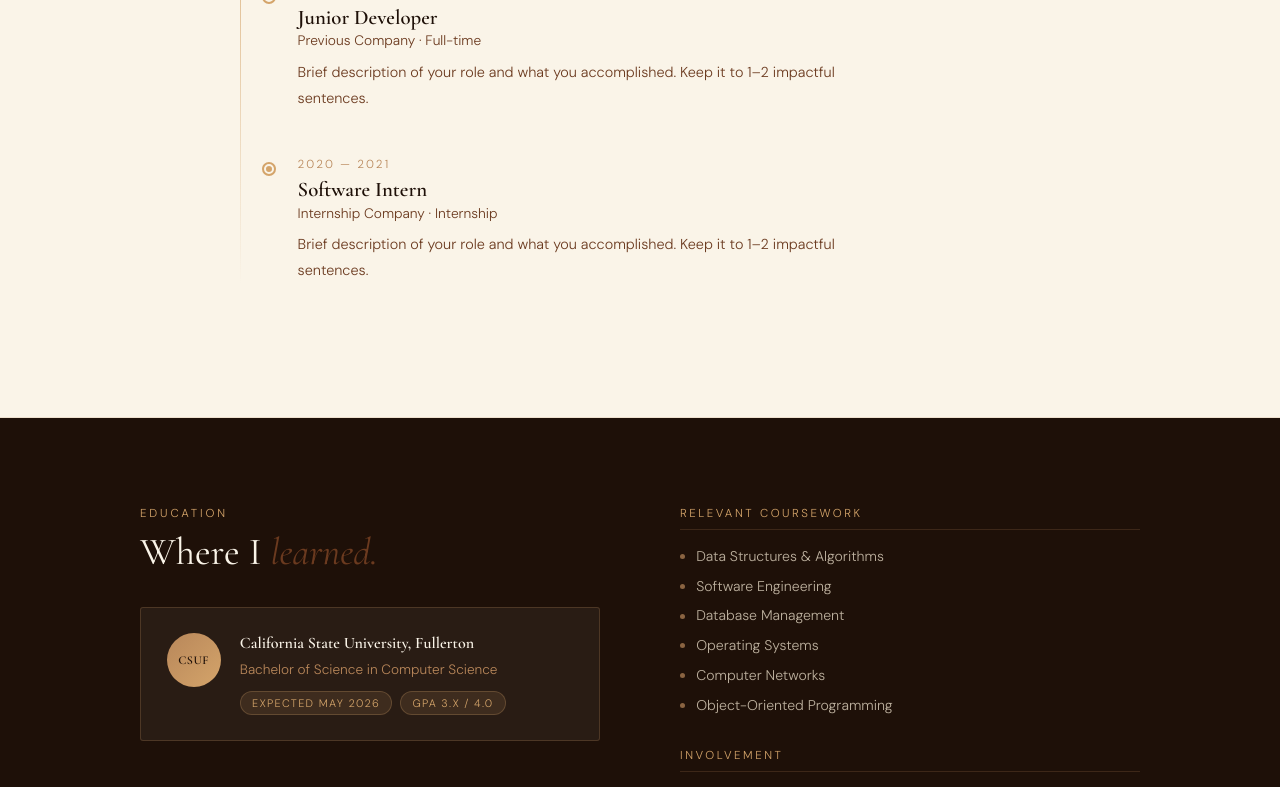
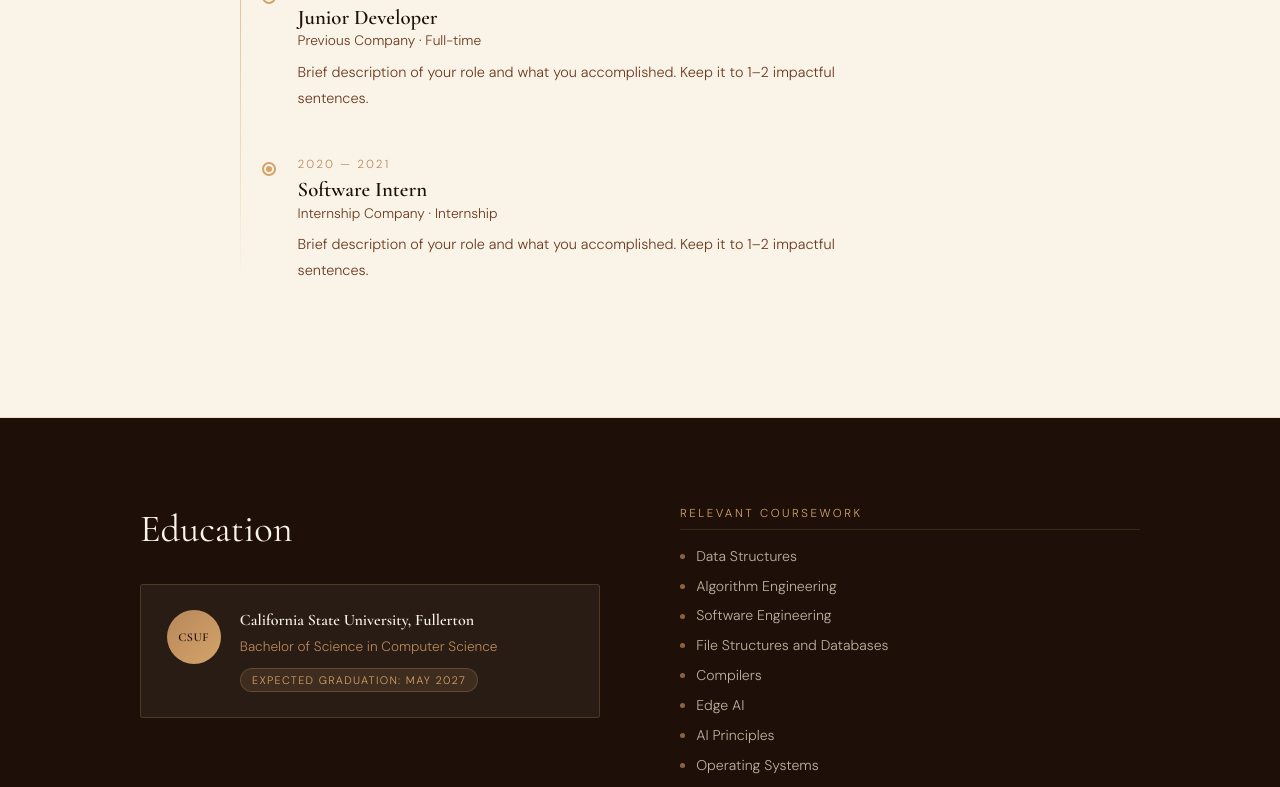
Before and after one commit to alyxce1015/portfolio, a React (Create React App) app: page / in a window 1280 px wide. Shown: the part 2000-2787 px from the top of the page. Built offline with nearby package versions, Linux system fonts and the light colour scheme.

Commit message:
Updated info from mock data

```diff
--- a/public/index.html
+++ b/public/index.html
@@ -2,14 +2,14 @@
 <html lang="en">
   <head>
     <meta charset="utf-8" />
-    <link rel="icon" href="%PUBLIC_URL%/favicon.ico" />
+    <link rel="icon" href="%PUBLIC_URL%/FaviconPortfolioCoffee.png" />
     <meta name="viewport" content="width=device-width, initial-scale=1" />
     <meta name="theme-color" content="#000000" />
     <meta
       name="description"
       content="Web site created using create-react-app"
     />
-    <link rel="apple-touch-icon" href="%PUBLIC_URL%/logo192.png" />
+    <link rel="apple-touch-icon" href="%PUBLIC_URL%/FaviconPortfolioCoffee.png" />
     <!--
       manifest.json provides metadata used when your web app is installed on a
       user's mobile device or desktop. See https://developers.google.com/web/fundamentals/web-app-manifest/
@@ -24,7 +24,7 @@
       work correctly both with client-side routing and a non-root public URL.
       Learn how to configure a non-root public URL by running `npm run build`.
     -->
-    <title>React App</title>
+    <title>Alyxander Cui Edio</title>
   </head>
   <body>
     <noscript>You need to enable JavaScript to run this app.</noscript>
--- a/src/components/Education.jsx
+++ b/src/components/Education.jsx
@@ -8,9 +8,9 @@ export default function Education() {
       <div className="education__inner">
 
         <div className="education__left fade-in">
-          <p className="section-label">Education</p>
+
           <h2 className="section-title">
-            Where I <em>learned.</em>
+                Education
           </h2>
 
           <div className="education__card">
@@ -24,9 +24,6 @@ export default function Education() {
               <p className="education__degree">{education.degree}</p>
               <div className="education__tags">
                 <span className="education__tag">{education.graduation}</span>
-                {education.gpa && (
-                  <span className="education__tag">GPA {education.gpa}</span>
-                )}
               </div>
             </div>
           </div>
--- a/src/components/Hero.jsx
+++ b/src/components/Hero.jsx
@@ -48,7 +48,7 @@ export default function Hero() {
         </h1>
 
         <p className="hero__role">
-          Hi, I am currently a student at Cal State Fullerton, studying Computer Science and I love cars!</p>
+          Hi, I'm Alyx and I am addicted to coffee :D</p>
 
         <div className="hero__btns">
           <a href="#projects" className="btn btn-primary">Projects</a>
--- a/src/data/portfolioData.js
+++ b/src/data/portfolioData.js
@@ -8,18 +8,21 @@ export const education = {
   school:     'California State University, Fullerton',
   short:      'CSUF',
   degree:     'Bachelor of Science in Computer Science',
-  graduation: 'Expected May 2026',       // ✏️ update when you graduate
-  gpa:        '3.X / 4.0',              // ✏️ add your GPA or remove this line by setting to null
+  graduation: 'Expected Graduation: May 2027',
   highlights: [
     // Relevant coursework — shows employers you have the theory background
     {
       label: 'Relevant Coursework',
       items: [
-        'Data Structures & Algorithms',
+        'Data Structures',
+        'Algorithm Engineering',
         'Software Engineering',
-        'Database Management',
+        'File Structures and Databases',
+        'Compilers',
+        'Edge AI',
+        'AI Principles',
         'Operating Systems',
-        'Computer Networks',
+        'Modern Software Development',
         'Object-Oriented Programming',
       ],
     },
@@ -28,7 +31,7 @@ export const education = {
       label: 'Involvement',
       items: [
         'Association for Computing Machinery (ACM)',  // ✏️ swap for clubs you're in
-        'Engineering & Computer Science Honors Society',
+        'Theta Tau ΘT - Engineering Fraternity',
       ],
     },
   ],
```
Also changed, not shown: public/FaviconPortfolioCoffee.png (added), src/FaviconPortfolioCoffee.png (added).
